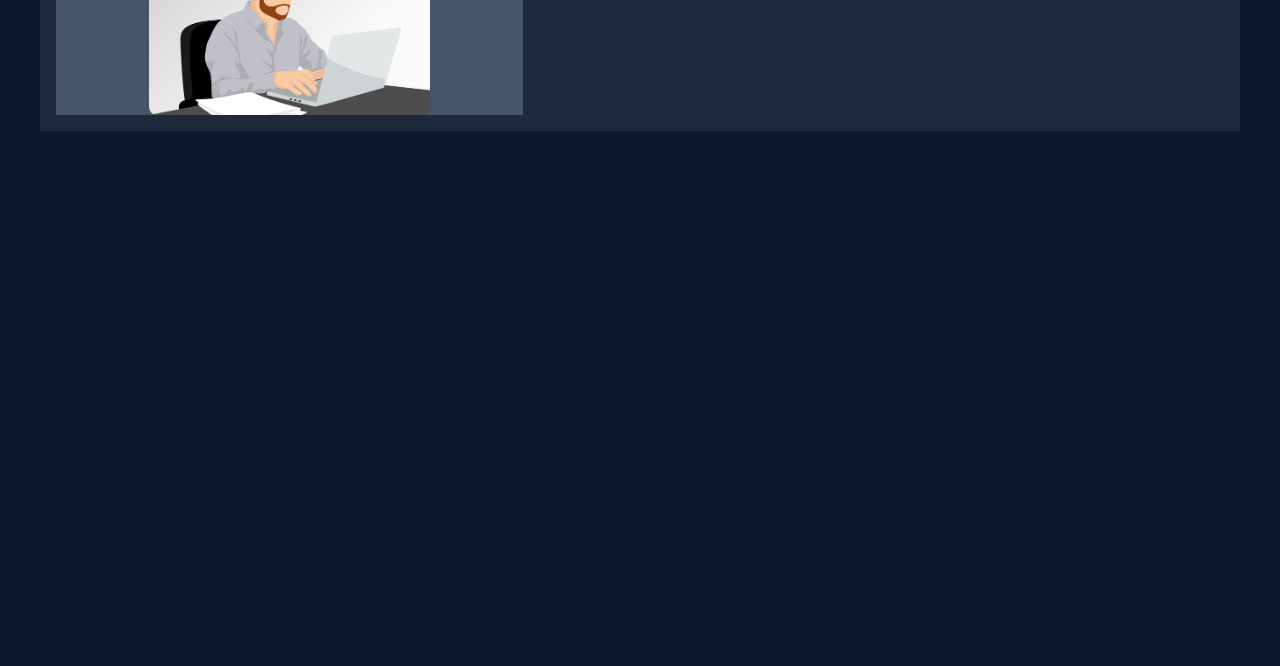
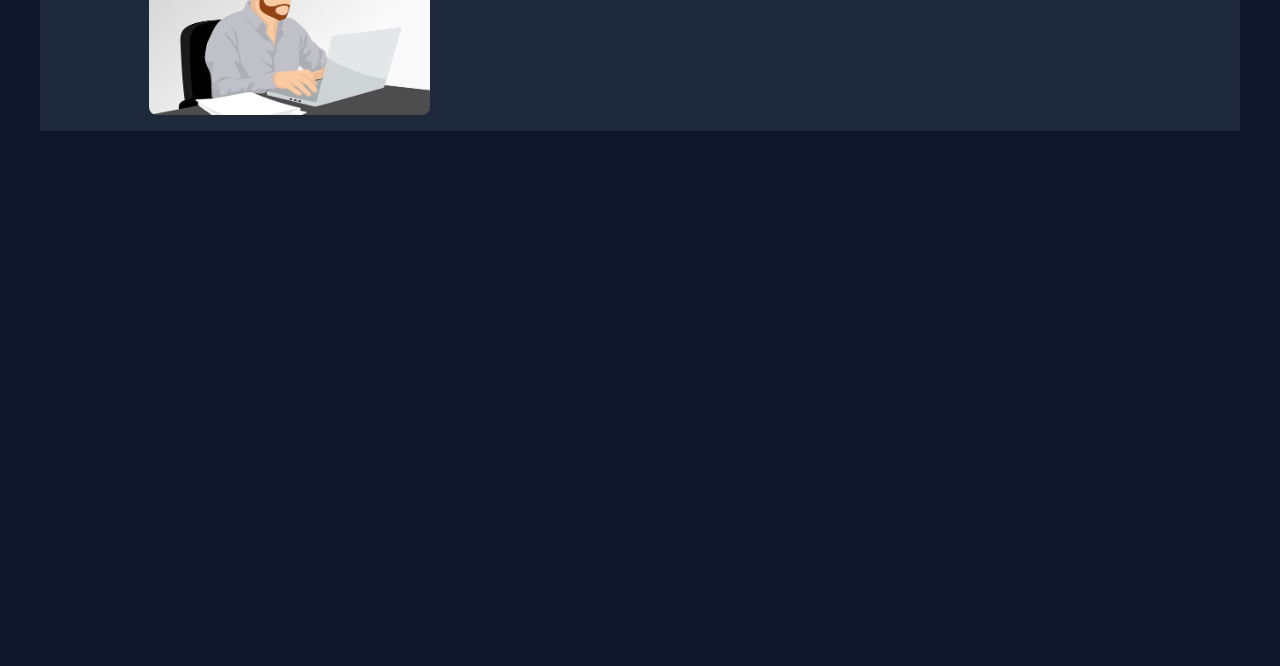
Before and after one commit to AhmedElyacoubiForJ/tailwind-tutorial, a plain HTML site: page index.html in a window 1280 px wide. Shown: the part 134-800 px from the top of the page. Drawn offline with nearby package versions, Linux system fonts and the light colour scheme.

Commit message:
plazierung ok, bg entfernt

```diff
--- a/index.html
+++ b/index.html
@@ -8,7 +8,7 @@
   <!-- bg background -->
   <body class="bg-slate-900 px-10 py-16">
     <div class="bg-slate-800 p-4 flex">
-      <div class="w-2/5 bg-slate-600 flex justify-center">
+      <div class="w-2/5 flex justify-center">
         <img
           class="w-3/5 rounded-lg"
           src="./img/avatar.png"
```
